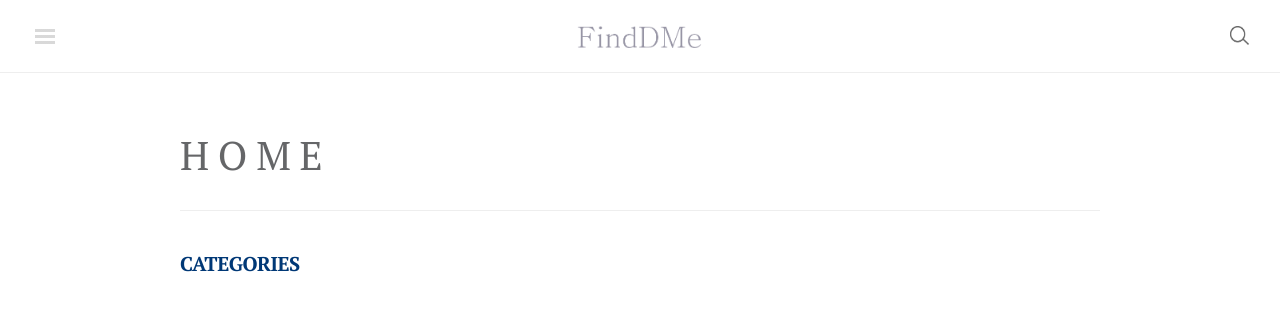
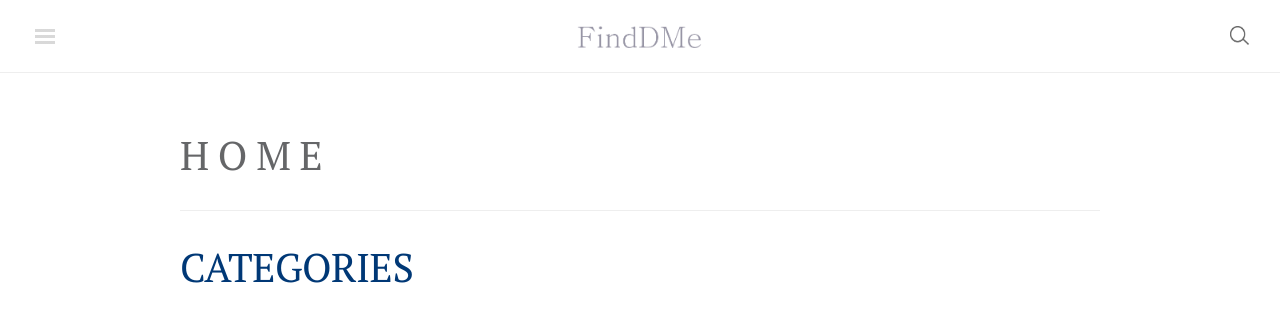
Before and after one commit to finddme/finddme.github.io, a Jekyll site: the page built from blog/home.html, in a window 1280 px wide. Shown: the top 322 px of the page. Built offline with Jekyll 4.4.1, drawn with Linux system fonts in a browser that asks for light colours; nearby versions of some CDN libraries; comment, search, counter and statistics services are not loaded.

Commit message:
Update home.html

```diff
--- a/blog/home.html
+++ b/blog/home.html
@@ -28,7 +28,7 @@ title: H o m e
         <span class="{% if sub_len > 0 %}foldable{% endif %}"> -->
   <!--       <a class="post-title {% if page.url == nav[1][0] %}active{% endif %}" href="{{ url }}"> -->
   <!--         <h2 id="{% if page.url == nav[1][0] %}{% endif %}" href="{{ url }}">{{ nav[0] }}</h2> -->
-          <h2><a class="tags-expo-list {% if page.url == nav[1][0] %}{% endif %}" href="{{ url }}" style="font-size: 20px; font-weight: bold;">
+          <h2><a class="tags-expo-list {% if page.url == nav[1][0] %}{% endif %}" href="{{ url }}" style="font-size: 40px">
               {{ nav[0] }}
           </a></h2>
 
```
